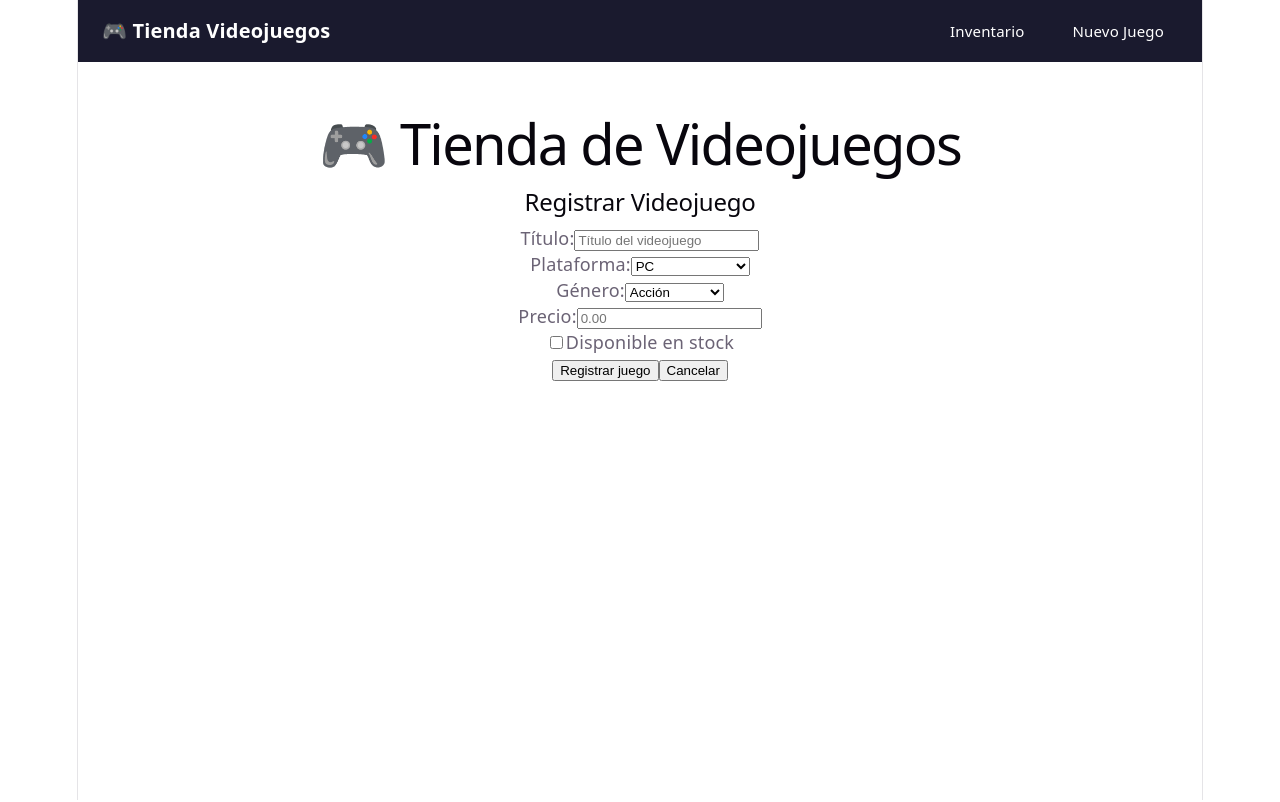
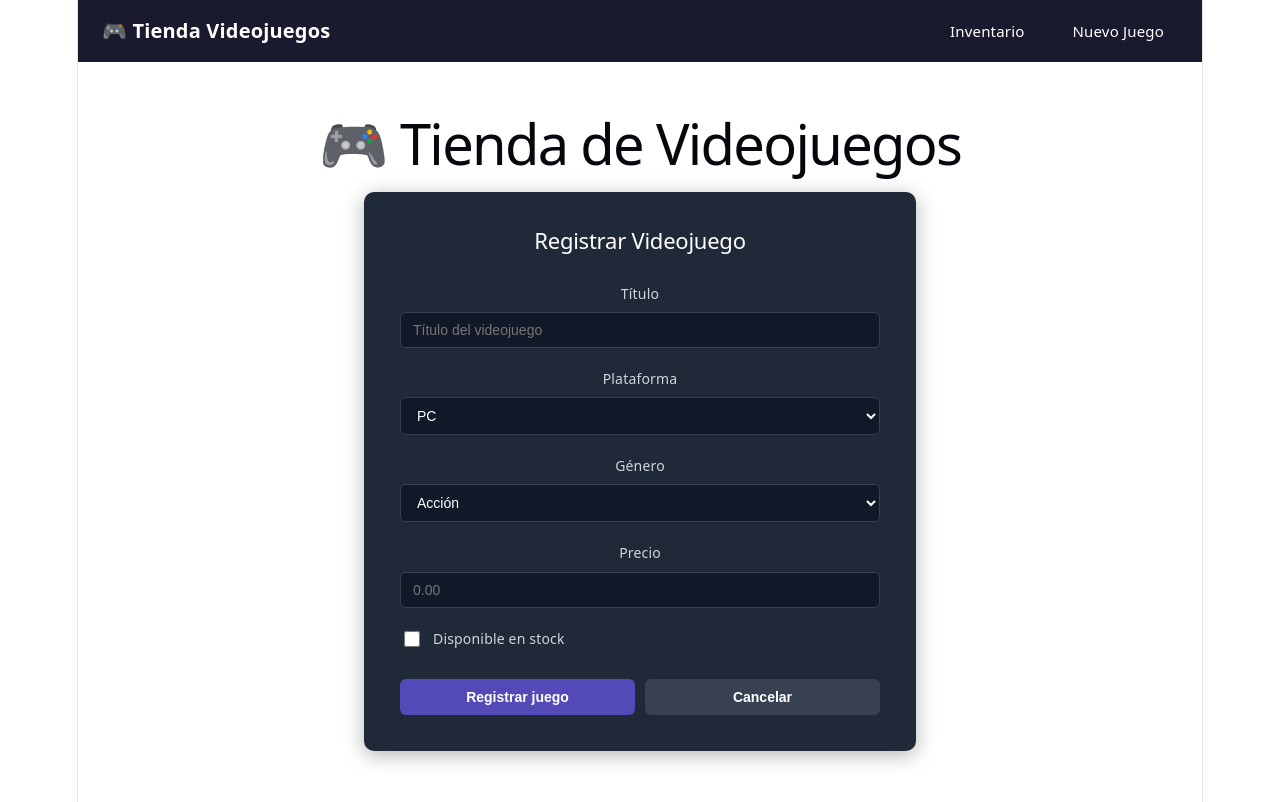
Before and after one commit to BrayanNarvaez-25/Taller-Renderizado-de-Listas-y-Uso-de-Props, a React (Vite) app: page /formulario in a window 1280 px wide. Shown: the top 802 px of the page. Built offline with nearby package versions, Linux system fonts and the light colour scheme.

Commit message:
BN: Estilo a formulario

```diff
--- /dev/null
+++ b/src/components/FormularioVideojuego.css
@@ -0,0 +1,104 @@
+.formulario-container {
+  max-width: 480px;
+  margin: 2rem auto;
+  background-color: #1f2937;
+  border-radius: 10px;
+  padding: 2rem;
+  box-shadow: 0 4px 20px rgba(0, 0, 0, 0.3);
+}
+
+.formulario-container h2 {
+  text-align: center;
+  color: #ffffff;
+  margin-bottom: 1.5rem;
+  font-size: 22px;
+}
+
+.formulario-campo {
+  display: flex;
+  flex-direction: column;
+  margin-bottom: 1rem;
+}
+
+.formulario-campo label {
+  color: #d1d5db;
+  font-size: 14px;
+  margin-bottom: 5px;
+  font-weight: 500;
+}
+
+.formulario-campo input[type="text"],
+.formulario-campo input[type="number"],
+.formulario-campo select {
+  padding: 9px 12px;
+  border-radius: 6px;
+  border: 1px solid #374151;
+  background-color: #111827;
+  color: #ffffff;
+  font-size: 14px;
+  outline: none;
+  transition: border-color 0.2s;
+}
+
+.formulario-campo input[type="text"]:focus,
+.formulario-campo input[type="number"]:focus,
+.formulario-campo select:focus {
+  border-color: #534AB7;
+}
+
+.formulario-campo select option {
+  background-color: #1f2937;
+}
+
+.campo-checkbox {
+  flex-direction: row;
+  align-items: center;
+  gap: 10px;
+}
+
+.campo-checkbox input[type="checkbox"] {
+  width: 16px;
+  height: 16px;
+  accent-color: #534AB7;
+  cursor: pointer;
+}
+
+.campo-checkbox label {
+  margin-bottom: 0;
+  cursor: pointer;
+}
+
+.formulario-botones {
+  display: flex;
+  gap: 10px;
+  margin-top: 1.5rem;
+}
+
+.formulario-botones button {
+  flex: 1;
+  padding: 10px;
+  border: none;
+  border-radius: 6px;
+  font-size: 14px;
+  font-weight: 600;
+  cursor: pointer;
+  transition: background-color 0.2s;
+}
+
+.btn-submit {
+  background-color: #534AB7;
+  color: white;
+}
+
+.btn-submit:hover {
+  background-color: #3C3489;
+}
+
+.btn-cancelar {
+  background-color: #374151;
+  color: white;
+}
+
+.btn-cancelar:hover {
+  background-color: #4b5563;
+}
--- a/src/components/FormularioVideojuego.jsx
+++ b/src/components/FormularioVideojuego.jsx
@@ -1,5 +1,6 @@
 import { useLocation, useNavigate } from 'react-router-dom';
-import { useState, useEffect } from 'react';  // ← agregar useEffect
+import { useState, useEffect } from 'react';
+import './FormularioVideojuego.css';   // ← agregar
 
 function FormularioVideojuego({ onAgregar, onEditar }) {
   const location = useLocation();
@@ -12,7 +13,6 @@ function FormularioVideojuego({ onAgregar, onEditar }) {
   const [precio, setPrecio] = useState('');
   const [disponible, setDisponible] = useState(false);
 
-  // ← Esto sincroniza los campos cada vez que cambia el juego a editar
   useEffect(() => {
     if (juegoEditar) {
       setTitulo(juegoEditar.titulo || '');
@@ -27,7 +27,7 @@ function FormularioVideojuego({ onAgregar, onEditar }) {
       setPrecio('');
       setDisponible(false);
     }
-  }, [location.state]);  // ← se ejecuta cada vez que cambia el juego
+  }, [location.state]);
 
   const handleSubmit = (e) => {
     e.preventDefault();
@@ -41,13 +41,13 @@ function FormularioVideojuego({ onAgregar, onEditar }) {
   };
 
   return (
-    <div>
+    <div className="formulario-container">
       <h2>{juegoEditar ? 'Editar Videojuego' : 'Registrar Videojuego'}</h2>
 
       <form onSubmit={handleSubmit}>
 
-        <div>
-          <label>Título:</label>
+        <div className="formulario-campo">
+          <label>Título</label>
           <input
             type="text"
             value={titulo}
@@ -57,8 +57,8 @@ function FormularioVideojuego({ onAgregar, onEditar }) {
           />
         </div>
 
-        <div>
-          <label>Plataforma:</label>
+        <div className="formulario-campo">
+          <label>Plataforma</label>
           <select value={plataforma} onChange={(e) => setPlataforma(e.target.value)}>
             <option value="PC">PC</option>
             <option value="PlayStation 5">PlayStation 5</option>
@@ -67,8 +67,8 @@ function FormularioVideojuego({ onAgregar, onEditar }) {
           </select>
         </div>
 
-        <div>
-          <label>Género:</label>
+        <div className="formulario-campo">
+          <label>Género</label>
           <select value={genero} onChange={(e) => setGenero(e.target.value)}>
             <option value="Acción">Acción</option>
             <option value="Aventura">Aventura</option>
@@ -79,8 +79,8 @@ function FormularioVideojuego({ onAgregar, onEditar }) {
           </select>
         </div>
 
-        <div>
-          <label>Precio:</label>
+        <div className="formulario-campo">
+          <label>Precio</label>
           <input
             type="number"
             value={precio}
@@ -92,24 +92,24 @@ function FormularioVideojuego({ onAgregar, onEditar }) {
           />
         </div>
 
-        <div>
-          <label>
+        <div className="formulario-campo campo-checkbox">
           <input
             type="checkbox"
+            id="disponible"
             checked={disponible}
             onChange={(e) => setDisponible(e.target.checked)}
           />
-            Disponible en stock
-          </label>
+          <label htmlFor="disponible">Disponible en stock</label>
         </div>
 
-        <button type="submit">
+        <div className="formulario-botones">
+          <button type="submit" className="btn-submit">
             {juegoEditar ? 'Guardar cambios' : 'Registrar juego'}
           </button>
-
-        <button type="button" onClick={() => navigate('/')}>
+          <button type="button" className="btn-cancelar" onClick={() => navigate('/')}>
             Cancelar
           </button>
+        </div>
 
       </form>
     </div>
```
Lines whose indentation alone changed are shown as unchanged.
